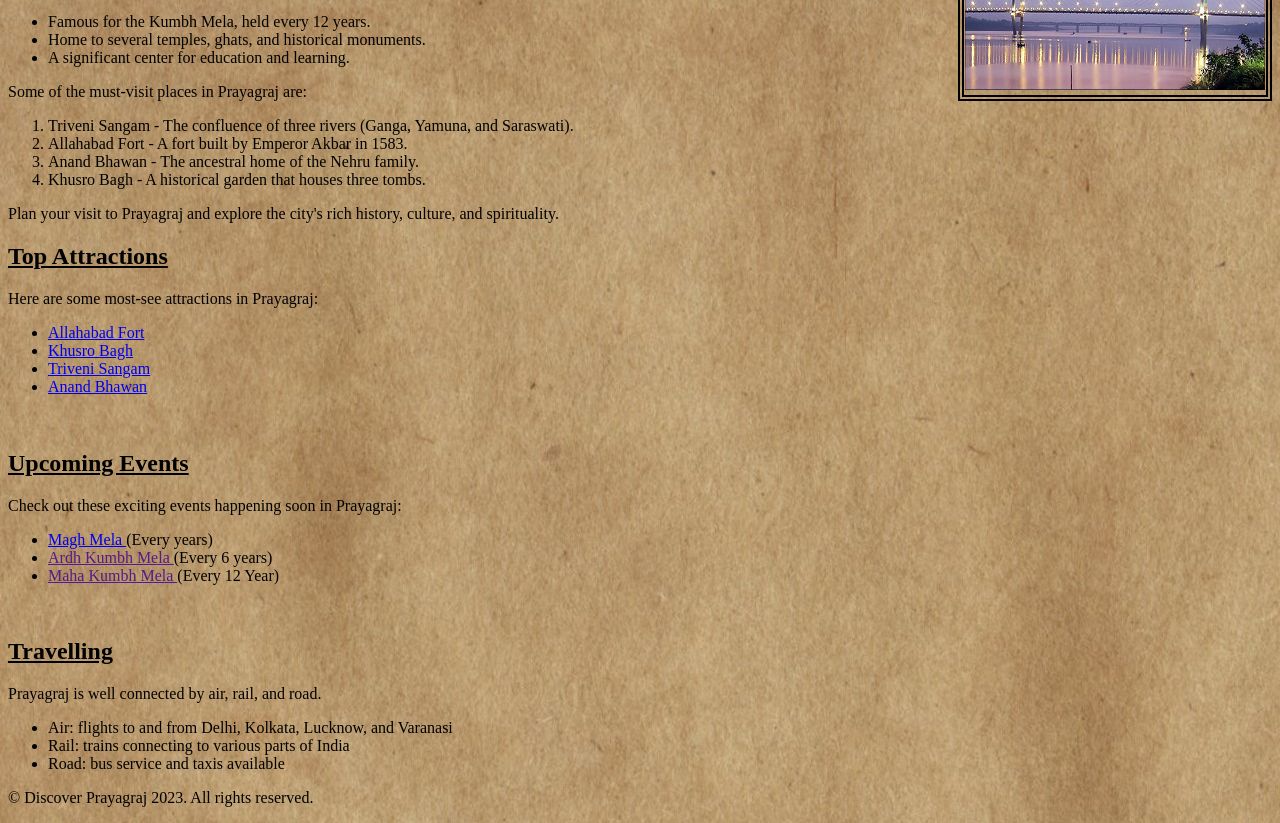
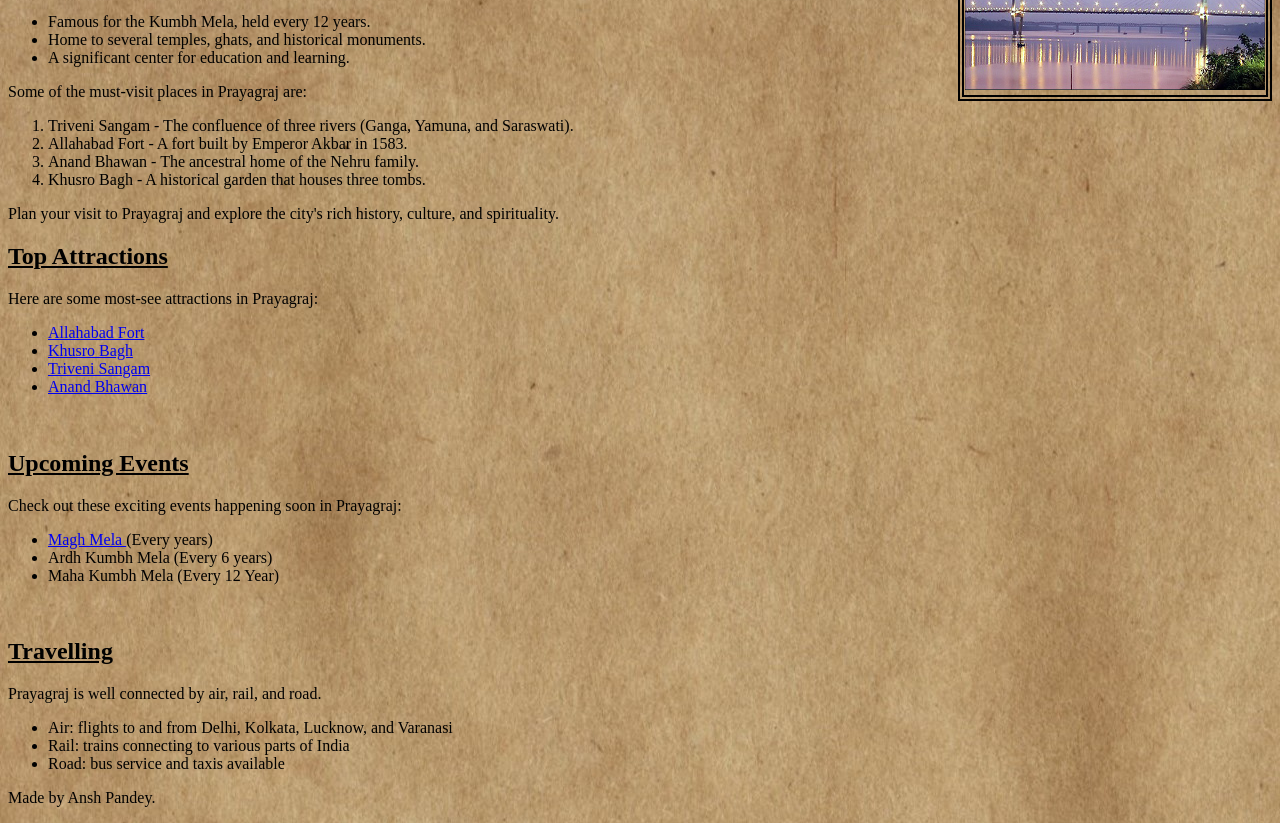
Before and after one commit to Rammbler/all, a plain HTML site: page index.html in a window 1280 px wide. Shown: the part 119-942 px from the top of the page. Drawn offline with Linux system fonts and the light colour scheme.

Commit message:
Update index.html
......

```diff
--- a/index.html
+++ b/index.html
@@ -61,8 +61,8 @@
             <p style="color: black;">Check out these exciting events happening soon in Prayagraj:</p>
             <ul style="color:black;">
                 <li><a href="maghmela.html">Magh Mela </a>(Every years)</li>
-                <li><a href="">Ardh Kumbh Mela </a>(Every 6 years)</li>
-                <li><a href="">Maha Kumbh Mela </a>(Every 12 Year)</li>
+                <li>Ardh Kumbh Mela (Every 6 years)</li>
+                <li>Maha Kumbh Mela (Every 12 Year)</li>
 
             </ul>
 
@@ -77,7 +77,7 @@
             </ul>
 
     <footer class="site-footer">
-        <p style="color: black;">&copy; Discover Prayagraj 2023. All rights reserved.</p>
+        <p style="color: black;">Made by Ansh Pandey.</p>
     </footer>
 </body>
 </html>
```
